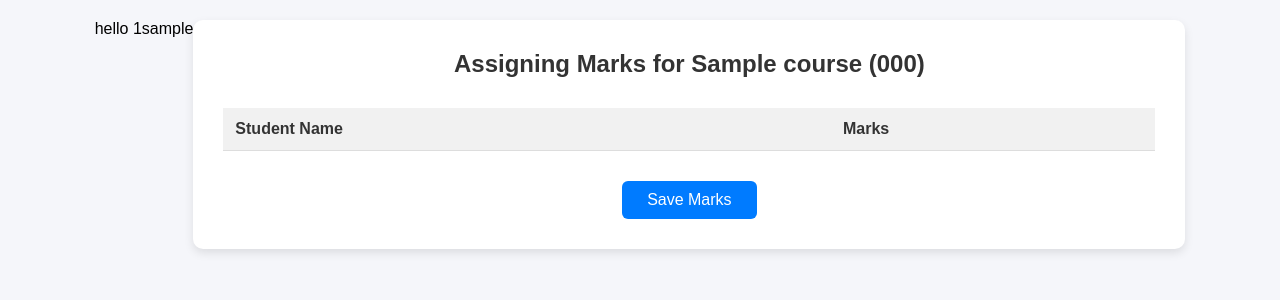
After one commit to unikat7/projectii, a Django app: page /dashboard/markassign/1 in a window 1280 px wide. The commit adds this page. Shown: the top 300 px of the page. Run offline with Django 5.2, Linux system fonts and the light colour scheme; a user stored in the database is signed in; tables that the repository leaves empty hold one stand-in row (values such as "Sample post"); lists and menus that the app fills with data are empty.

Commit message:
worked on teacher dashboard

```diff
--- a/dashboard/models.py
+++ b/dashboard/models.py
@@ -10,6 +10,7 @@ class Semester(models.Model):
 class Teacher(models.Model):
     user=models.OneToOneField(User,on_delete=models.CASCADE)
     profile_pic=models.OneToOneField(ProfilePicture,on_delete=models.CASCADE)
+    semester=models.ManyToManyField(Semester,blank=True)
 
 
     def __str__(self):
@@ -17,7 +18,7 @@ class Teacher(models.Model):
 
 class Courses(models.Model):
     sem=models.ForeignKey(Semester,on_delete=models.CASCADE,related_name="courses")
-    teacher=models.ForeignKey(Teacher,on_delete=models.CASCADE,blank=True,default=True)
+    teacher=models.ForeignKey(Teacher,on_delete=models.CASCADE,blank=True,default=True,related_name='teacher')
     code=models.CharField(max_length=20)
     name=models.CharField(max_length=100)
     credit_hour=models.IntegerField(default=1)
--- /dev/null
+++ b/dashboard/static/css/marksassign.css
@@ -0,0 +1,117 @@
+/* Basic Reset */
+* {
+  margin: 0;
+  padding: 0;
+  box-sizing: border-box;
+}
+
+body {
+  font-family: Arial, sans-serif;
+  background-color: #f5f6fa;
+  padding: 20px;
+  display: flex;
+  justify-content: center;
+}
+
+/* Container */
+.container {
+  background-color: #fff;
+  width: 80%;
+  border-radius: 10px;
+  box-shadow: 0 4px 10px rgba(0,0,0,0.1);
+  padding: 30px;
+}
+
+/* Heading */
+h2 {
+  text-align: center;
+  margin-bottom: 30px;
+  color: #333;
+}
+
+/* Table */
+table {
+  width: 100%;
+  border-collapse: collapse;
+}
+
+th, td {
+  padding: 12px;
+  border-bottom: 1px solid #ddd;
+  text-align: left;
+  font-size: 16px;
+}
+
+th {
+  background-color: #f1f1f1;
+  color: #333;
+}
+
+/* Input box */
+input[type="number"] {
+  width: 120px;
+  padding: 6px;
+  border: 1px solid #ccc;
+  border-radius: 5px;
+  font-size: 15px;
+}
+
+/* Submit button */
+.submit-btn {
+  display: block;
+  margin: 30px auto 0;
+  background-color: #007bff;
+  color: white;
+  border: none;
+  padding: 10px 25px;
+  border-radius: 6px;
+  cursor: pointer;
+  font-size: 16px;
+  transition: background 0.3s ease;
+}
+
+.submit-btn:hover {
+  background-color: #0056b3;
+}
+
+/* Responsive */
+@media (max-width: 768px) {
+  .container {
+    width: 95%;
+    padding: 20px;
+  }
+
+  th, td {
+    font-size: 14px;
+  }
+
+  input[type="number"] {
+    width: 100px;
+  }
+
+  .submit-btn {
+    padding: 8px 20px;
+    font-size: 14px;
+  }
+}
+
+@media (max-width: 480px) {
+  table, thead, tbody, th, td, tr {
+    display: block;
+  }
+
+  thead tr {
+    display: none;
+  }
+
+  td {
+    display: flex;
+    justify-content: space-between;
+    padding: 10px 0;
+    border-bottom: 1px solid #ddd;
+  }
+
+  td input[type="number"] {
+    width: 50%;
+  }
+}
--- /dev/null
+++ b/dashboard/templates/infotable/marksassign.html
@@ -0,0 +1,44 @@
+<!DOCTYPE html>
+{% load static %}
+<html lang="en">
+<head>
+  <meta charset="UTF-8">
+  <meta name="viewport" content="width=device-width, initial-scale=1.0">
+  <title>Assigning Marks</title>
+  <link rel="stylesheet" href="{% static 'css/marksassign.css' %}">
+</head>
+<body>
+hello {{request.user.id}}{{request.user.username}}
+  <div class="container">
+    {% for c in course %}
+    {% if c.sem.sem == level %}
+       <h2>Assigning Marks for {{c.name}} ({{c.code}})</h2>
+    {% endif %}
+    {% endfor %}
+
+
+    <form action="" method="post">
+      {% csrf_token %}
+      <table>
+        <thead>
+          <tr>
+            <th>Student Name</th>
+            <th>Marks</th>
+          </tr>
+        </thead>
+        <tbody>
+          {% for s in students %}
+            <tr>
+              <td>{{s.first_name}} {{s.last_name}}</td>
+              <td><input type="number" name="marks1" placeholder="Enter marks"></td>
+            </tr>
+          {% endfor %}
+        </tbody>
+      </table>
+
+      <button type="submit" class="submit-btn">Save Marks</button>
+    </form>
+  </div>
+
+</body>
+</html>
--- a/dashboard/templates/userdashboard/studentdashboard.html
+++ b/dashboard/templates/userdashboard/studentdashboard.html
@@ -32,6 +32,7 @@
             <ul>
                 <li><a href="{% url 'semwiseteacher' %}" class="active">View Teachers</a></li>
                 <li><a href="{% url "semselection" %}">View Courses</a></li>
+                <li><a href="#">View Results</a></li>
             </ul>
         </aside>
 
--- a/dashboard/templates/userdashboard/teacherdashboard.html
+++ b/dashboard/templates/userdashboard/teacherdashboard.html
@@ -37,7 +37,7 @@
             <ul>
                 <li><a href="#" class="active">View Students</a></li>
                 <li><a href="{% url 'semselection' %}">View Courses</a></li>
-                <li><a href="#">Assign Marks</a></li>
+                <li><a href="{% url 'semselection' %}">Assign Marks</a></li>
             </ul>
         </aside>
 
--- a/dashboard/urls.py
+++ b/dashboard/urls.py
@@ -1,5 +1,5 @@
 from django.urls import path
-from .views import Teacherdashboard,studentdashboard,admindashboard,teachertable,SemesterSelection,CoursesTable,SemWiseTeacher,DeleteCourse,AddTeacher
+from .views import Teacherdashboard,studentdashboard,admindashboard,teachertable,SemesterSelection,CoursesTable,SemWiseTeacher,DeleteCourse,AddTeacher,MarksAssign
 
 
 urlpatterns = [
@@ -11,6 +11,8 @@ urlpatterns = [
     path("coursestable/<int:id>",CoursesTable,name="coursestable"),
     path("semteacher/",SemWiseTeacher,name="semwiseteacher"),
     path("deletecourse/<int:id>",DeleteCourse,name="deletecourse"),
-    path("addteacher/",AddTeacher,name="addteacher")
+    path("addteacher/",AddTeacher,name="addteacher"),
+    path("markassign/<int:id>",MarksAssign,name="markassign")
+
 
 ]
--- a/dashboard/views.py
+++ b/dashboard/views.py
@@ -3,6 +3,7 @@ from .models import Teacher,Semester,Courses
 from django.contrib.auth.decorators import login_required
 from userprofile.models import User,ProfilePicture
 from django.contrib.auth import logout
+from django.db.models import Q
 
 
 # Create your views here.
@@ -23,7 +24,6 @@ def studentdashboard(request):
         "user_data":user_data,
         "user":user,
         "courses":courses,
-        "teacher":teacher
     })
 
 def admindashboard(request):
@@ -37,7 +37,6 @@ def admindashboard(request):
     })
 
 def teachertable(request,id):
-
     teacher=Teacher.objects.all()
     semester=Semester.objects.get(id=id)
     courses=semester.courses.all()
@@ -53,6 +52,8 @@ def SemesterSelection(request):
     return render(request,"infotable/semesterselection.html",{
         "sem":sem
     })
+
+
 
 
 
@@ -94,3 +95,19 @@ def AddTeacher(request):
     return render(request,"addteacher.html",{
         "user":user
     })
+
+
+
+def MarksAssign(request,id):
+    students=User.objects.filter(semester=id , role='student')
+    level=id
+    # Assuming you have a Teacher model linked to User
+    teacher = Teacher.objects.get(user=request.user)
+    course=Courses.objects.filter(teacher=teacher)
+    print(f"the course is {course}")
+    print(id)
+    return render(request,"infotable/marksassign.html",{
+        "students":students,
+        "course":course,
+        "level":level,
+    })
```
Also changed, not shown: dashboard/templates/infotable/semesterselection.html (+8 -1 lines), sms/settings.py (+22 -22 lines), dashboard/migrations/0006_teacher_semester_alter_courses_teacher.py (added).
